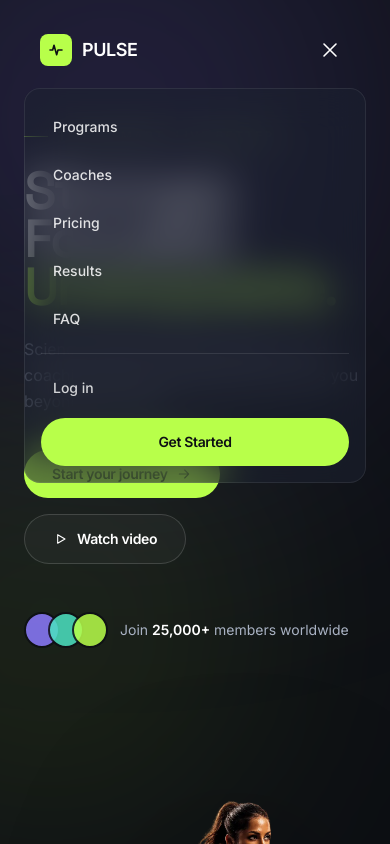
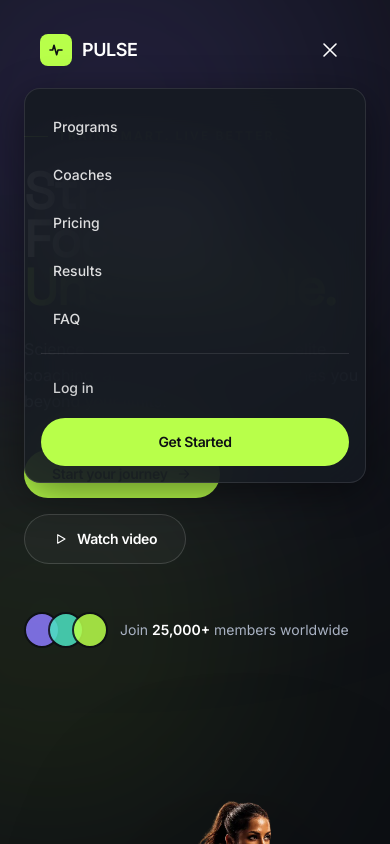
Before and after one commit to BaharFer/fitness-website, a React (Vite) app: page / in a window 390 px wide. Both pictures are taken after a click on the button "Open menu". Shown: the top 844 px of the page. Built offline with nearby package versions, Linux system fonts and the light colour scheme.

Commit message:
Improve mobile navbar glass effect

```diff
--- a/src/components/layout/Navbar.tsx
+++ b/src/components/layout/Navbar.tsx
@@ -30,7 +30,9 @@ export function Navbar() {
         <div
           className={cn(
             'flex items-center justify-between rounded-2xl px-4 py-2.5 transition-all duration-500 sm:px-5',
-            isScrolled ? 'bg-[#0d0f14]/90 backdrop-blur-xl shadow-[0_8px_32px_rgba(0,0,0,0.3)]' : 'bg-transparent'
+     isScrolled
+  ? 'bg-[#161a22]/70 backdrop-blur-xl border border-white/10 shadow-[0_8px_32px_rgba(0,0,0,0.3)]'
+  : 'bg-transparent'
           )}
         >
           <a href="#top" className="flex items-center gap-2.5 text-lg font-bold tracking-tight">
@@ -103,7 +105,7 @@ export function Navbar() {
             transition={{ duration: 0.2, ease: [0.16, 1, 0.3, 1] }}
             className="container-pulse mt-2 lg:hidden"
           >
-            <div className="glass-card flex flex-col gap-1 rounded-2xl p-4">
+            <div className="flex flex-col gap-1 rounded-2xl border border-white/10 bg-[#161a22]/90 p-4 shadow-[0_12px_40px_rgba(0,0,0,0.45)] backdrop-blur-2xl">
               {NAV_LINKS.map((link) => (
 <button
   key={link.href}
```
